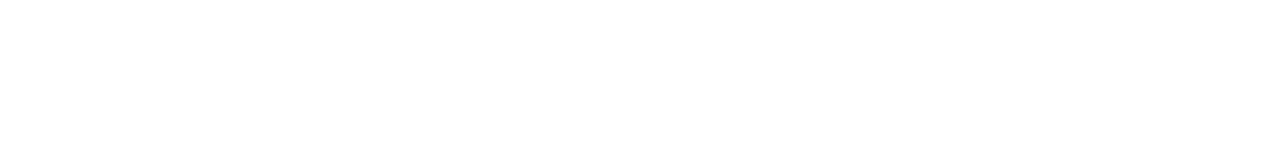
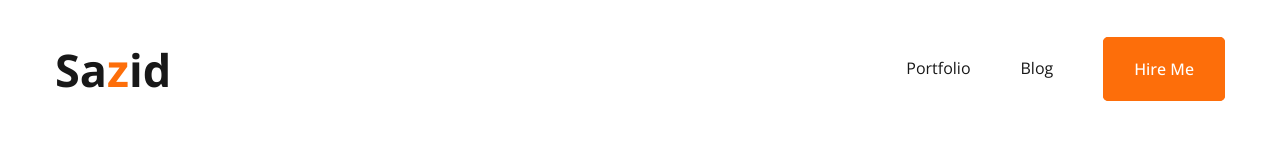
Before and after one commit to SamratSazid4/webdev-portfolio-beerus, a plain HTML site: page index.html in a window 1280 px wide. Drawn offline with nearby package versions, Linux system fonts and the light colour scheme.

Commit message:
added nav

```diff
--- a/index.html
+++ b/index.html
@@ -4,8 +4,27 @@
     <meta charset="UTF-8">
     <meta name="viewport" content="width=device-width, initial-scale=1.0">
     <title>Portfolio Beerus</title>
+    <link href="https://fonts.googleapis.com/css2?family=Open+Sans:wght@300;400;500;600;700;800&display=swap" rel="stylesheet">
+    <link rel="stylesheet" href="portfolio.css">
 </head>
 <body>
-
+    <header>
+        <nav class="main_menu">
+            <div class="container">
+                <div class="menu_text">
+                    <h3>Sa<span>z</span>id</h3>
+                </div>
+                <div class="menu">
+                    <ul>
+                        <li><a href="#">Portfolio</a></li>
+                        <li><a href="#">Blog</a></li>
+                    </ul>
+                    <div class="btn1">
+                        <a href="">Hire Me</a>
+                    </div>
+                </div>
+            </div>
+        </nav>
+    </header>
 </body>
 </html>
--- /dev/null
+++ b/portfolio.css
@@ -0,0 +1,55 @@
+a{
+    text-decoration: none;
+}
+.container {
+    width: 1170px;
+    margin: 0 auto;
+}
+
+
+body{
+    font-family: 'Open Sans', sans-serif;
+}
+
+.menu_text h3{
+    color: #181818;
+    font-size: 45px;
+}
+.menu_text h3 span{
+    color: #FD6E0A;
+}
+.menu_text{
+    margin-top: -14px;
+}
+.menu ul{
+    display: flex;
+}
+.menu ul a{
+    color: #181818;
+}
+.main_menu .container{
+    display: flex;
+    justify-content: space-between;
+}
+.menu li{
+    list-style: none;
+    margin-right: 50px;
+
+}
+.menu {
+    display: flex;
+    padding-top: 33px;
+}
+.btn1{
+    padding-top: 17px;
+}
+.btn1 a{
+    text-decoration: none;
+    font-weight: 500;
+    color: rgb(255, 255, 255);
+    background-color: #FD6E0A;
+    padding: 20px 30px;
+    border: 1px solid #FD6E0A;
+    border-radius: 5px;
+
+}
```
